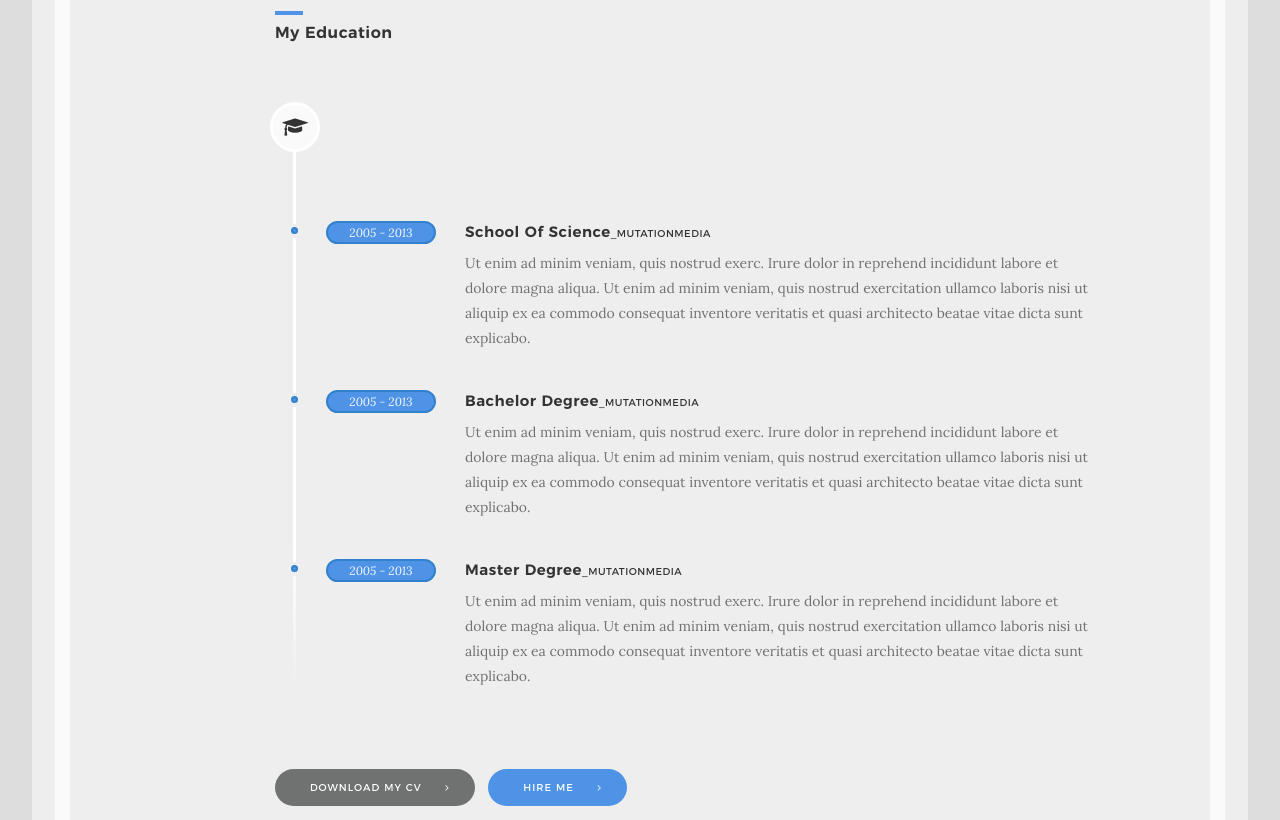
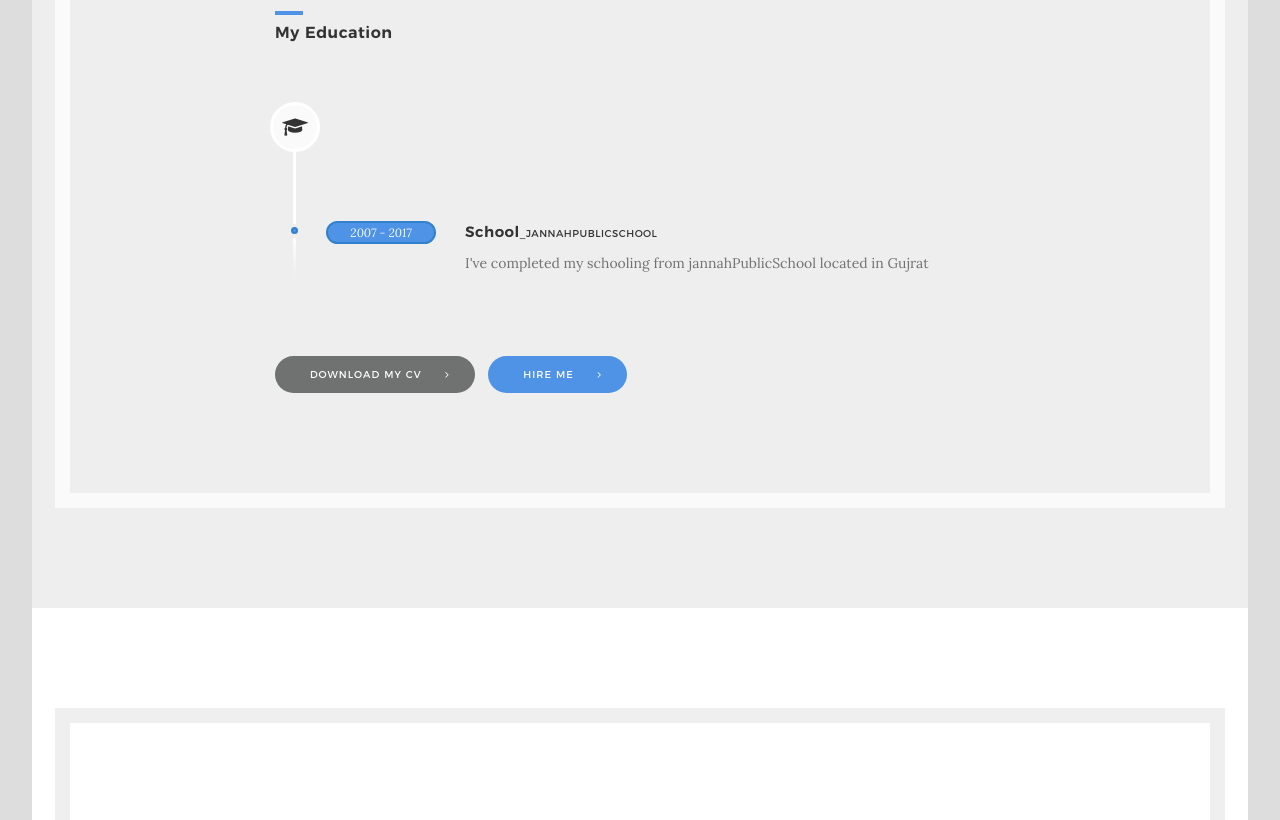
Before and after one commit to AsadGorsi/AsadGorsi.github.io, a plain HTML site: page index.html in a window 1280 px wide. Shown: the part 2475-3295 px from the top of the page. Drawn offline with Linux system fonts and the light colour scheme; some packages are replaced by stand-ins of ours; animation ran at ten frames a second; a script that the page names is missing.

Commit message:
update Education

```diff
--- a/index.html
+++ b/index.html
@@ -246,54 +246,16 @@
                                        <!--Block timeline-->
                                        <div class="block-timeline mb-20">
                                           <div class="timeline-date">
-                                             <span>2005 - 2013</span>
+                                             <span>2007 - 2017</span>
                                           </div>
                                           <div class="timeline-desc">
-                                             <h4 class="mb-10">School Of Science<span>&lowbar;MutationMedia</span> </h4>
-                                             <p>Ut enim ad minim veniam, quis nostrud exerc. Irure dolor in reprehend
-                                                incididunt labore
-                                                et dolore magna aliqua. Ut enim ad minim
-                                                veniam, quis nostrud exercitation ullamco laboris nisi ut aliquip
-                                                ex ea commodo consequat inventore veritatis et quasi architecto beatae vitae dicta sunt explicabo.
+                                             <h4 class="mb-10">School<span>&lowbar;JannahPublicSchool</span> </h4>
+                                             <p>I've completed my schooling from jannahPublicSchool located in Gujrat
                                              </p>
                                           </div>
                                           <div class="clearfix"></div>
                                        </div>
-                                       <!--End block timeline-->
-                                       <!--Block timeline-->
-                                       <div class="block-timeline mb-20">
-                                          <div class="timeline-date">
-                                             <span>2005 - 2013</span>
-                                          </div>
-                                          <div class="timeline-desc">
-                                             <h4 class="mb-10">Bachelor Degree<span>&lowbar;MutationMedia</span> </h4>
-                                             <p>Ut enim ad minim veniam, quis nostrud exerc. Irure dolor in reprehend
-                                                incididunt labore
-                                                et dolore magna aliqua. Ut enim ad minim
-                                                veniam, quis nostrud exercitation ullamco laboris nisi ut aliquip
-                                                ex ea commodo consequat inventore veritatis et quasi architecto beatae vitae dicta sunt explicabo.
-                                             </p>
-                                          </div>
-                                          <div class="clearfix"></div>
-                                       </div>
-                                       <!--End block timeline-->
-                                       <!--Block timeline-->
-                                       <div class="block-timeline">
-                                          <div class="timeline-date">
-                                             <span>2005 - 2013</span>
-                                          </div>
-                                          <div class="timeline-desc">
-                                             <h4 class="mb-10">Master Degree<span>&lowbar;MutationMedia</span> </h4>
-                                             <p>Ut enim ad minim veniam, quis nostrud exerc. Irure dolor in reprehend
-                                                incididunt labore
-                                                et dolore magna aliqua. Ut enim ad minim
-                                                veniam, quis nostrud exercitation ullamco laboris nisi ut aliquip
-                                                ex ea commodo consequat inventore veritatis et quasi architecto beatae vitae dicta sunt explicabo.
-                                             </p>
-                                          </div>
-                                          <div class="clearfix"></div>
-                                       </div>
-                                       <!--End block timeline-->
+                                       <!--End Block timeline-->
                                     </div>
                                     <!--End timeline content-->
                                  </div>
```
